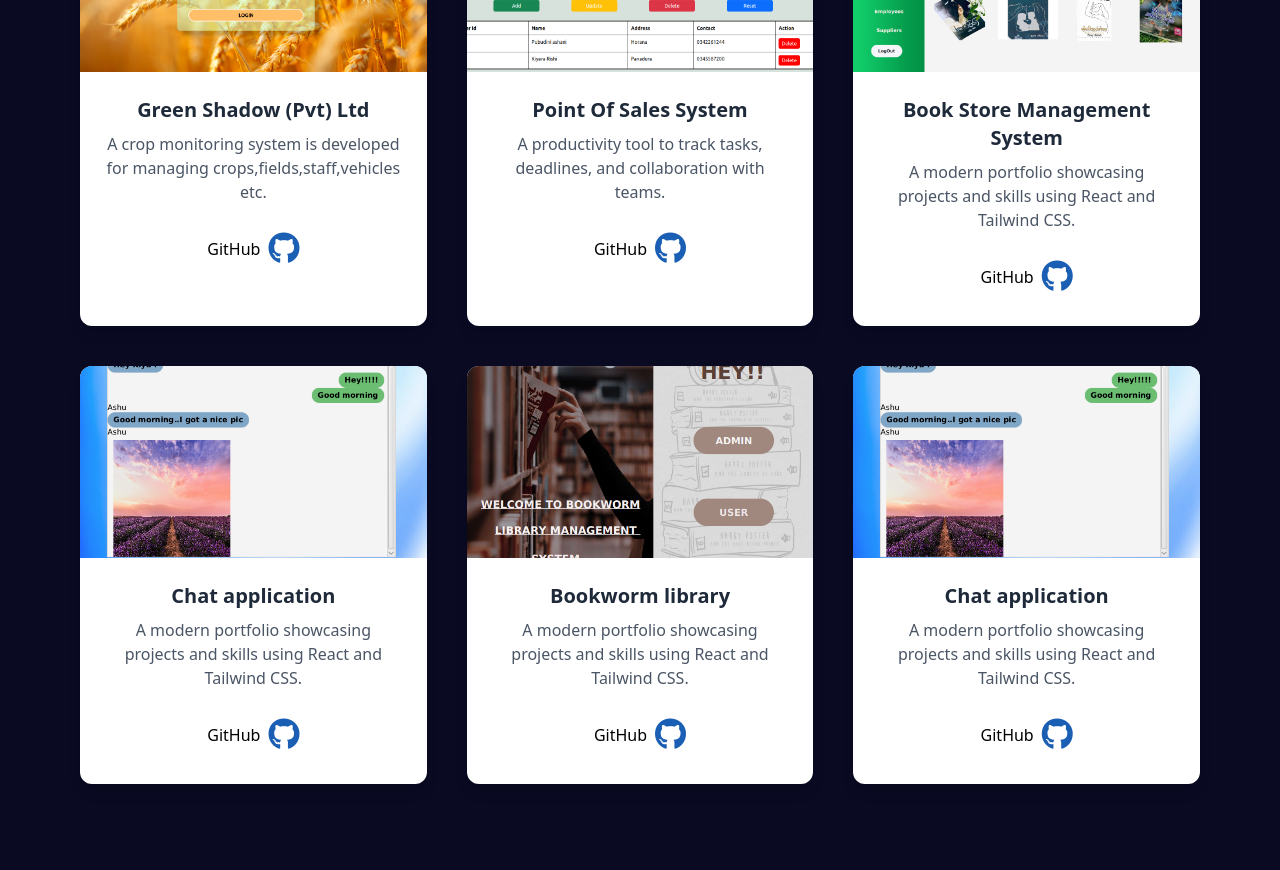
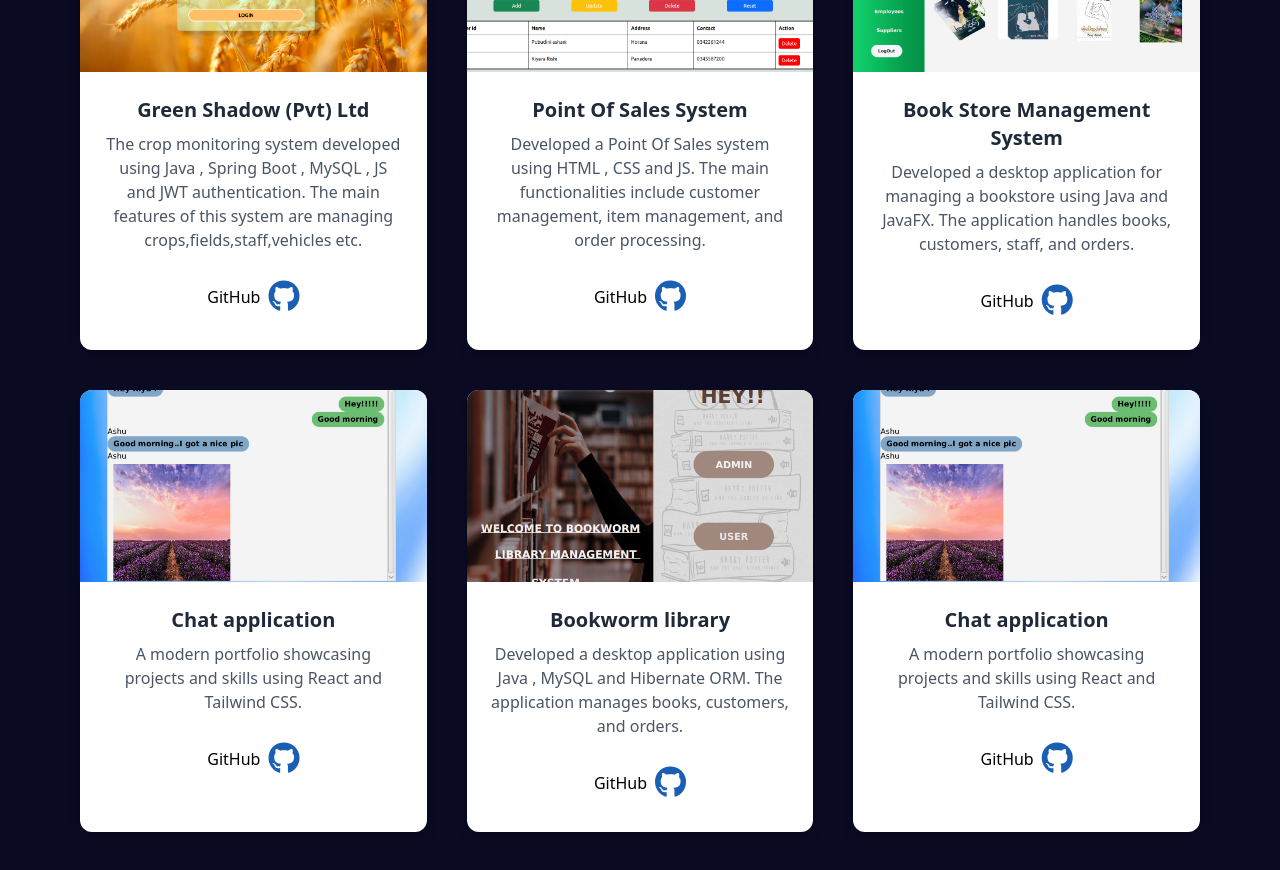
Before and after one commit to pubudiniashani/react-portfolio, a React (Vite) app: page / in a window 1280 px wide. Shown: the part 880-1750 px from the top of the page. Built offline with nearby package versions, Linux system fonts and the light colour scheme.

Commit message:
update projects

```diff
--- a/src/components/Projects.tsx
+++ b/src/components/Projects.tsx
@@ -10,40 +10,40 @@ export const Projects = () => {
     const projects = [
         {
             title: "Green Shadow (Pvt) Ltd",
-            description: "A crop monitoring system is developed for managing crops,fields,staff,vehicles etc.",
+            description: "The crop monitoring system developed using Java , Spring Boot , MySQL , JS and JWT authentication. The main  features of this system are managing crops,fields,staff,vehicles etc.",
             image: image1, // Unique Image for Project 1
             link: "#",
             github: "https://github.com/pubudiniashani/green-shadow-react",
         },
         {
             title: "Point Of Sales System",
-            description: "A productivity tool to track tasks, deadlines, and collaboration with teams.",
+            description: "Developed a Point Of Sales system  using HTML , CSS and JS. The main functionalities include customer management, item management, and order processing.",
             image: image2, // Unique Image for Project 2
-            link: "#",
+            github: "https://github.com/pubudiniashani/Assignment-06",
         },
         {
             title: "Book Store Management System",
-            description: "A modern portfolio showcasing projects and skills using React and Tailwind CSS.",
+            description: "Developed a desktop application for managing a bookstore using Java and JavaFX. The application handles books, customers, staff, and orders.",
             image: image3, // Unique Image for Project 3
-            link: "#",
+            github:"https://github.com/pubudiniashani/bookshop",
         },
         {
             title: "Chat application",
             description: "A modern portfolio showcasing projects and skills using React and Tailwind CSS.",
             image: image4, // Unique Image for Project 3
-            link: "#",
+            github:"https://github.com/pubudiniashani/chat-application",
         },
         {
             title: "Bookworm library",
-            description: "A modern portfolio showcasing projects and skills using React and Tailwind CSS.",
+            description: "Developed a desktop application using Java , MySQL and Hibernate ORM. The application  manages books, customers, and orders.",
             image: image5, // Unique Image for Project 3
-            link: "#",
+            github:"https://github.com/pubudiniashani/Bookworm",
         },
         {
             title: "Chat application",
             description: "A modern portfolio showcasing projects and skills using React and Tailwind CSS.",
             image: image6, // Unique Image for Project 3
-            link: "#",
+            github:"",
         },
     ];
 
@@ -56,7 +56,7 @@ export const Projects = () => {
                 </h2>
 
                 {/* Projects Grid */}
-                <div className="grid md:grid-cols-2 lg:grid-cols-3 gap-10">
+                <div className="grid md:grid-cols-2 lg:grid-cols-3 gap-10 ">
                     {projects.map((project, index) => (
                         <div key={index}
                              className="bg-white rounded-xl shadow-lg overflow-hidden transform hover:scale-105 transition duration-300">
```
